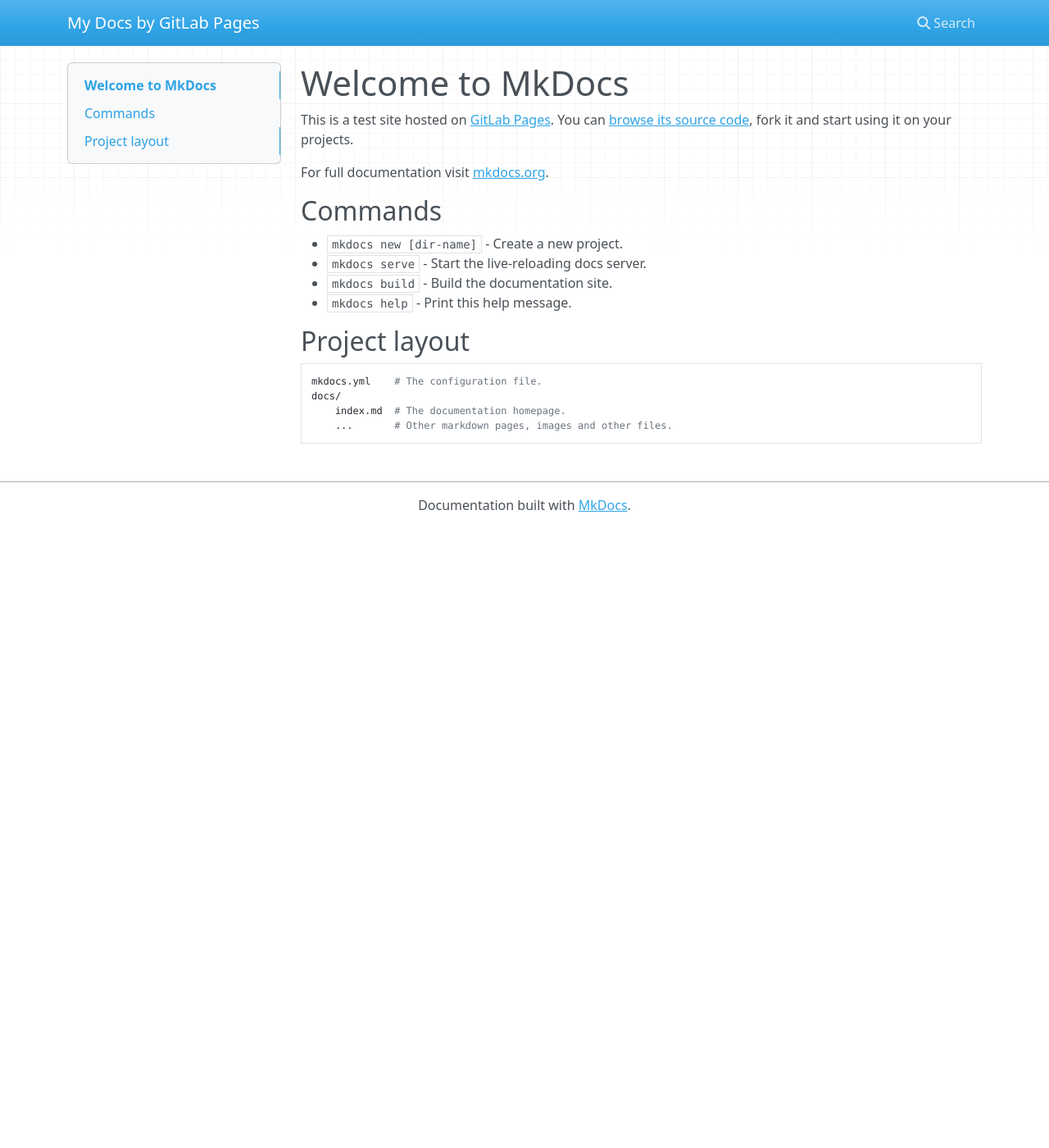
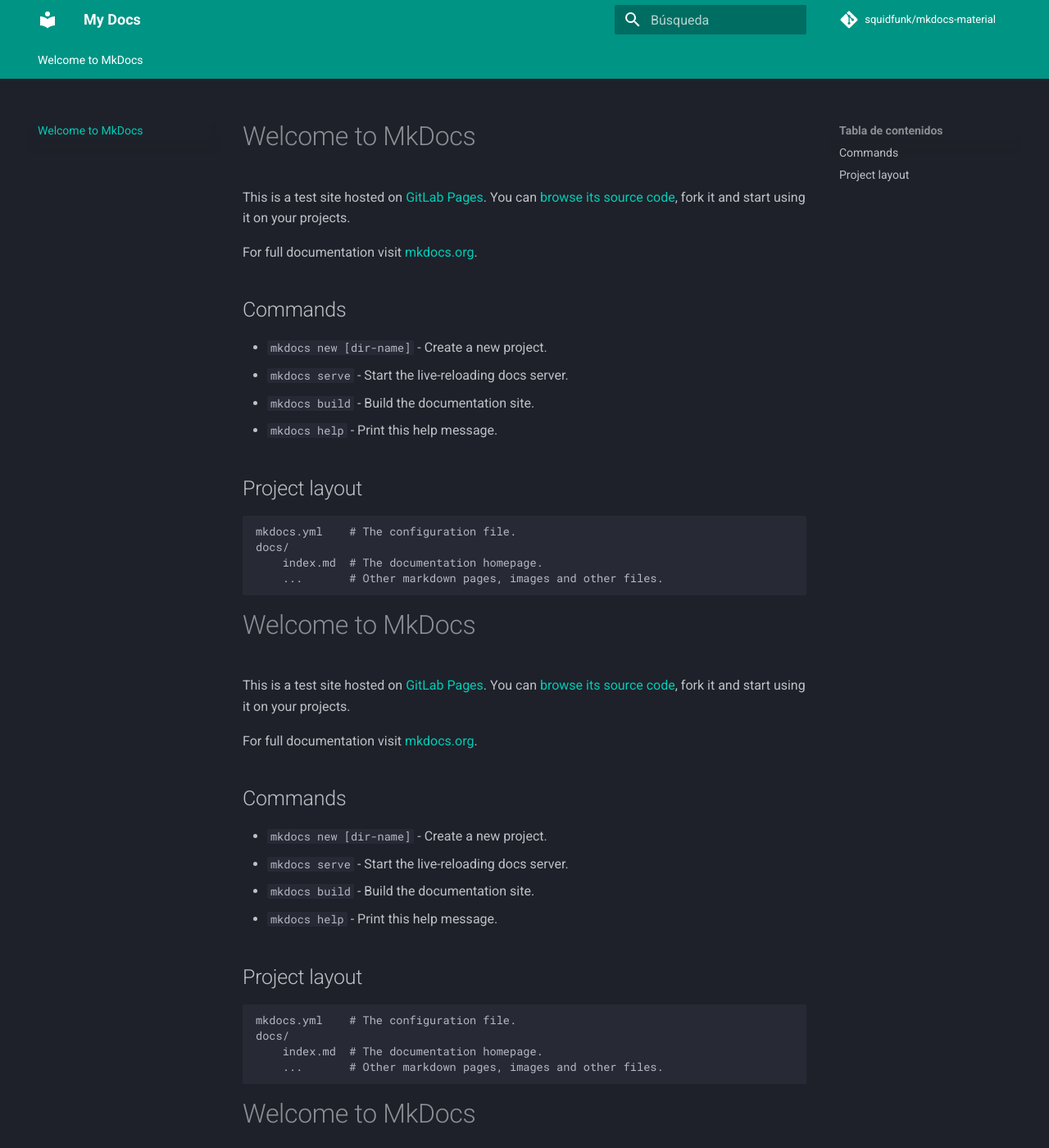
Before and after one commit to Yubisel/devnotes, an MkDocs documentation site: the page built from docs/index.md, in a window 1280 px wide and 1400 px high. Shown: the whole window at 82% size. Built offline with MkDocs 1.6.1 and Material for MkDocs 9.7.7, drawn with Linux system fonts in a browser that asks for light colours; nearby versions of some CDN libraries; comment, search, counter and statistics services are not loaded; some of the changed text lies outside the part shown.

Commit message:
instalado mkdocs-material theme y configurado parcialmente

```diff
--- a/docs/index.md
+++ b/docs/index.md
@@ -19,3 +19,69 @@ For full documentation visit [mkdocs.org](http://mkdocs.org).
     docs/
         index.md  # The documentation homepage.
         ...       # Other markdown pages, images and other files.
+
+# Welcome to MkDocs
+
+This is a test site hosted on [GitLab Pages](https://pages.gitlab.io). You can
+[browse its source code](https://gitlab.com/pages/mkdocs), fork it and start
+using it on your projects.
+
+For full documentation visit [mkdocs.org](http://mkdocs.org).
+
+## Commands
+
+* `mkdocs new [dir-name]` - Create a new project.
+* `mkdocs serve` - Start the live-reloading docs server.
+* `mkdocs build` - Build the documentation site.
+* `mkdocs help` - Print this help message.
+
+## Project layout
+
+    mkdocs.yml    # The configuration file.
+    docs/
+        index.md  # The documentation homepage.
+        ...       # Other markdown pages, images and other files.
+
+# Welcome to MkDocs
+
+This is a test site hosted on [GitLab Pages](https://pages.gitlab.io). You can
+[browse its source code](https://gitlab.com/pages/mkdocs), fork it and start
+using it on your projects.
+
+For full documentation visit [mkdocs.org](http://mkdocs.org).
+
+## Commands
+
+* `mkdocs new [dir-name]` - Create a new project.
+* `mkdocs serve` - Start the live-reloading docs server.
+* `mkdocs build` - Build the documentation site.
+* `mkdocs help` - Print this help message.
+
+## Project layout
+
+    mkdocs.yml    # The configuration file.
+    docs/
+        index.md  # The documentation homepage.
+        ...       # Other markdown pages, images and other files.
+
+# Welcome to MkDocs
+
+This is a test site hosted on [GitLab Pages](https://pages.gitlab.io). You can
+[browse its source code](https://gitlab.com/pages/mkdocs), fork it and start
+using it on your projects.
+
+For full documentation visit [mkdocs.org](http://mkdocs.org).
+
+## Commands
+
+* `mkdocs new [dir-name]` - Create a new project.
+* `mkdocs serve` - Start the live-reloading docs server.
+* `mkdocs build` - Build the documentation site.
+* `mkdocs help` - Print this help message.
+
+## Project layout
+
+    mkdocs.yml    # The configuration file.
+    docs/
+        index.md  # The documentation homepage.
+        ...       # Other markdown pages, images and other files.
--- a/mkdocs.yml
+++ b/mkdocs.yml
@@ -1,3 +1,45 @@
-site_name: My Docs by GitLab Pages
+site_name: My Docs
 site_url: https://yubisel.gitlab.io
 site_dir: public
+theme:
+  name: material
+  language: es
+  icon:
+    logo: material/library
+  favicon: images/favicon.png
+  palette:
+    scheme: slate
+    primary: teal
+    accent: orange
+  font:
+    text: Roboto
+    code: Roboto Mono
+  features:
+    - navigation.instant #carga la pagina por xhr para comportarse como una spa
+    - navigation.tabs #menu superior en tabs
+    - header.autohide
+# markdown_extensions:
+#   - meta
+# hide:
+#   - navigation # Hide navigation
+#   - toc        # Hide table of contents
+# title: Lorem
+extra:
+  social:
+    - icon: fontawesome/solid/paper-plane
+      # – fontawesome/brands/behance
+      # – fontawesome/brands/docker
+      # – fontawesome/brands/github
+      # – fontawesome/brands/instagram
+      # – fontawesome/brands/linkedin
+      # – fontawesome/brands/medium
+      # – fontawesome/brands/pied-piper-alt
+      # – fontawesome/brands/product-hunt
+      # – fontawesome/brands/slack
+      # – fontawesome/brands/twitter
+      link: mailto:<email-address>
+      name: squidfunk on Twitter
+
+repo_name: squidfunk/mkdocs-material
+repo_url: https://github.com/squidfunk/mkdocs-material
+copyright: Copyright &copy; 2021 Ing. Yubisel Vega Alvarez
--- a/requirements.txt
+++ b/requirements.txt
@@ -1,5 +1,6 @@
 # Documentation static site generator & deployment tool
 mkdocs>=1.1.2
+mkdocs-material
 
 # Add your custom theme if not inside a theme_dir
 # (https://github.com/mkdocs/mkdocs/wiki/MkDocs-Themes)
```
